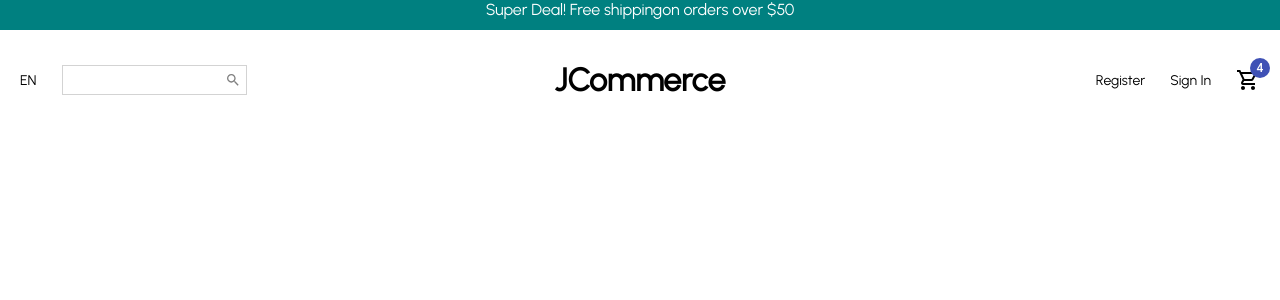
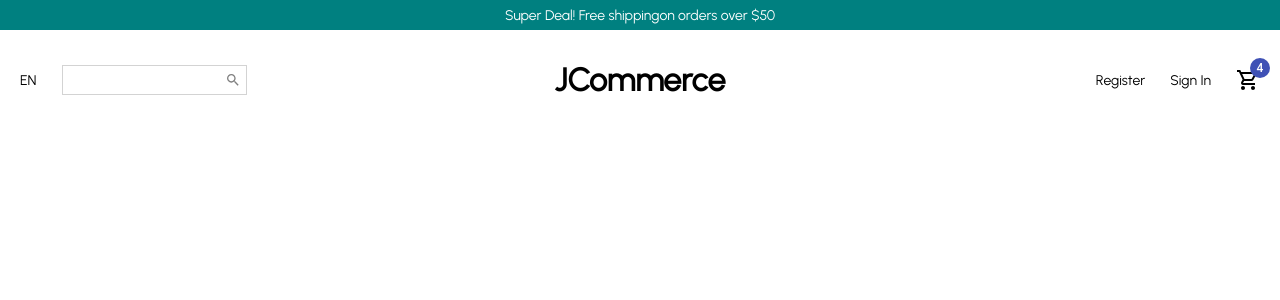
Before and after one commit to JWoltjen/ecommerce, a React (Create React App) app in the folder client/: page / in a window 1280 px wide. Shown: the top 300 px of the page. Built offline with nearby package versions, Linux system fonts and the light colour scheme.

Commit message:
create Slider component

```diff
--- a/client/src/components/Announcement.js
+++ b/client/src/components/Announcement.js
@@ -5,6 +5,11 @@
     height: 30px;
     background-color: teal;
     color: white;
+    display: flex;
+    align-items: center;
+    justify-content: center;
+    font-size: 14px;
+    font-weight: 500;
 `
 
 
```
Also changed, not shown: client/src/components/Slider.js (added, +25 -0 lines), 1 other file (tests, documents, lock files or other folders).
